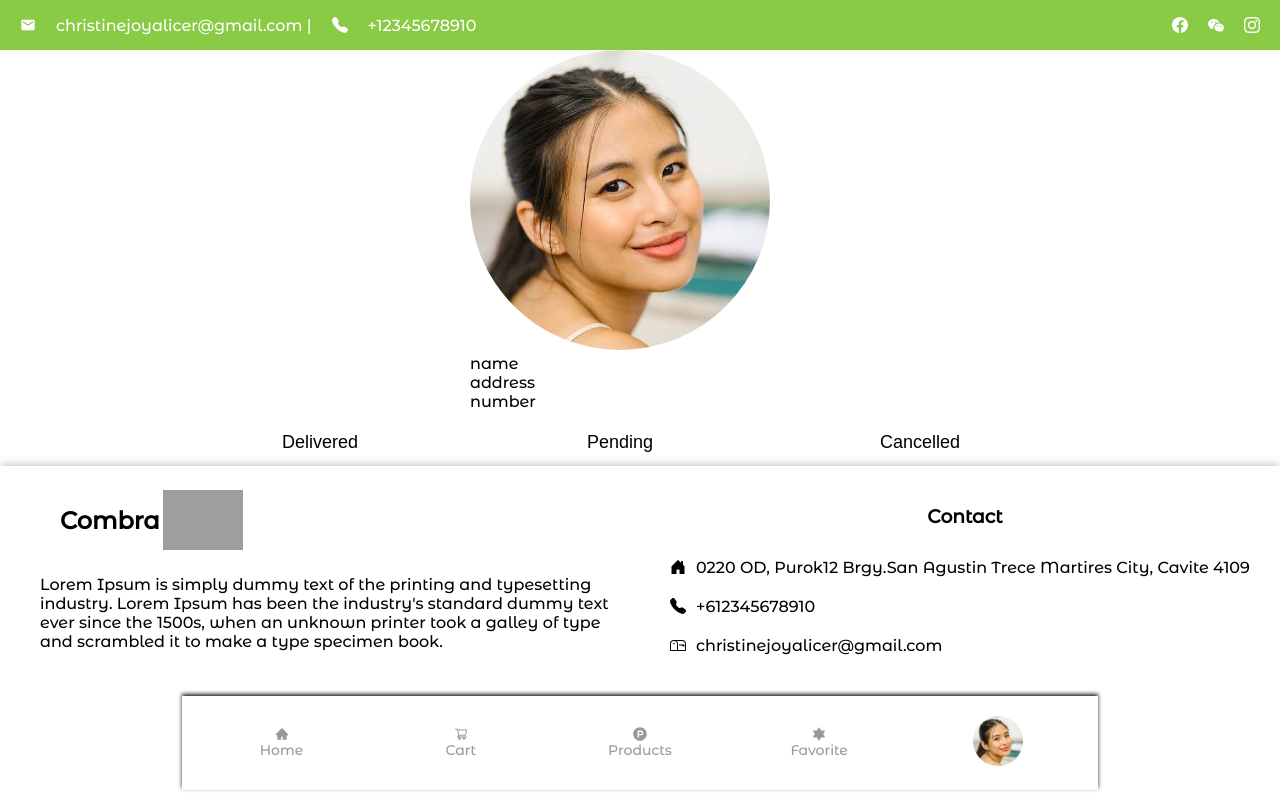
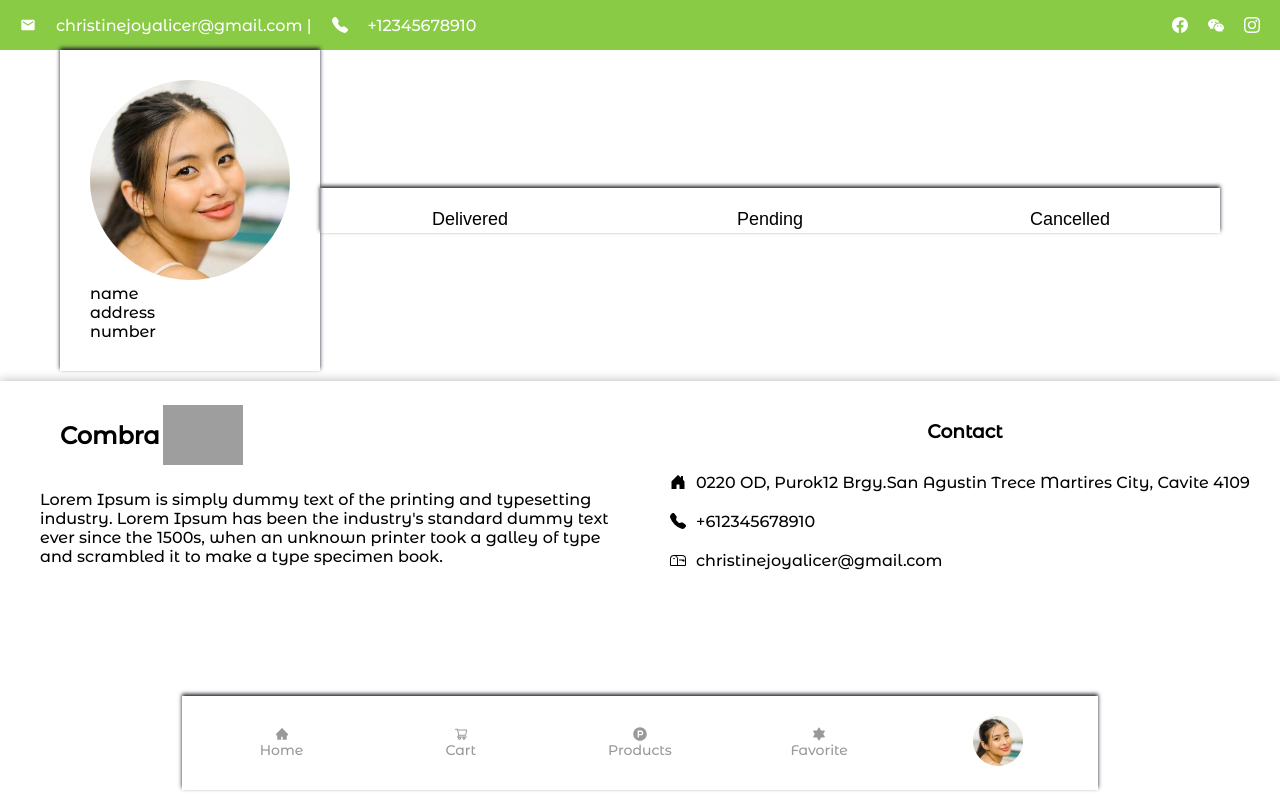
Before and after one commit to HutaoMain/Grocery-online-store, a React (Vite) app in the folder online-grocery-store-client/: page /profile in a window 1280 px wide. Built offline with nearby package versions, Linux system fonts and the light colour scheme; grey boxes are pictures that could not be loaded.

Commit message:
change design for profile page

```diff
--- a/online-grocery-store-client/src/pages/profilepage/ProfilePage.css
+++ b/online-grocery-store-client/src/pages/profilepage/ProfilePage.css
@@ -1,5 +1,8 @@
 .profilepage {
   width: 100%;
+
+  display: flex;
+  justify-content: center;
 }
 
 .profilepage-container {
@@ -8,16 +11,16 @@
   display: flex;
   align-items: center;
   justify-content: center;
-  justify-content: center;
-  flex-direction: column;
 }
 
-.profilepage-header {
+.profilepage-sidebar {
+  box-shadow: 0 -2px 4px rgb(31, 30, 44);
+  padding: 30px;
 }
 
 .profilepage-image {
-  width: 300px;
-  height: 300px;
+  width: 200px;
+  height: 200px;
   border-radius: 50%;
   object-fit: cover;
 }
@@ -30,6 +33,7 @@
 }
 
 .profilepage-body {
+  box-shadow: 0 -2px 4px rgb(31, 30, 44);
 }
 
 .profilepage-btns {
--- a/online-grocery-store-client/src/pages/profilepage/ProfilePage.tsx
+++ b/online-grocery-store-client/src/pages/profilepage/ProfilePage.tsx
@@ -5,7 +5,7 @@ const ProfilePage = () => {
   return (
     <div className="profilepage">
       <div className="profilepage-container">
-        <section className="profilepage-header">
+        <section className="profilepage-sidebar">
           <div>
             <img className="profilepage-image" src={profilepic} />
           </div>
```
